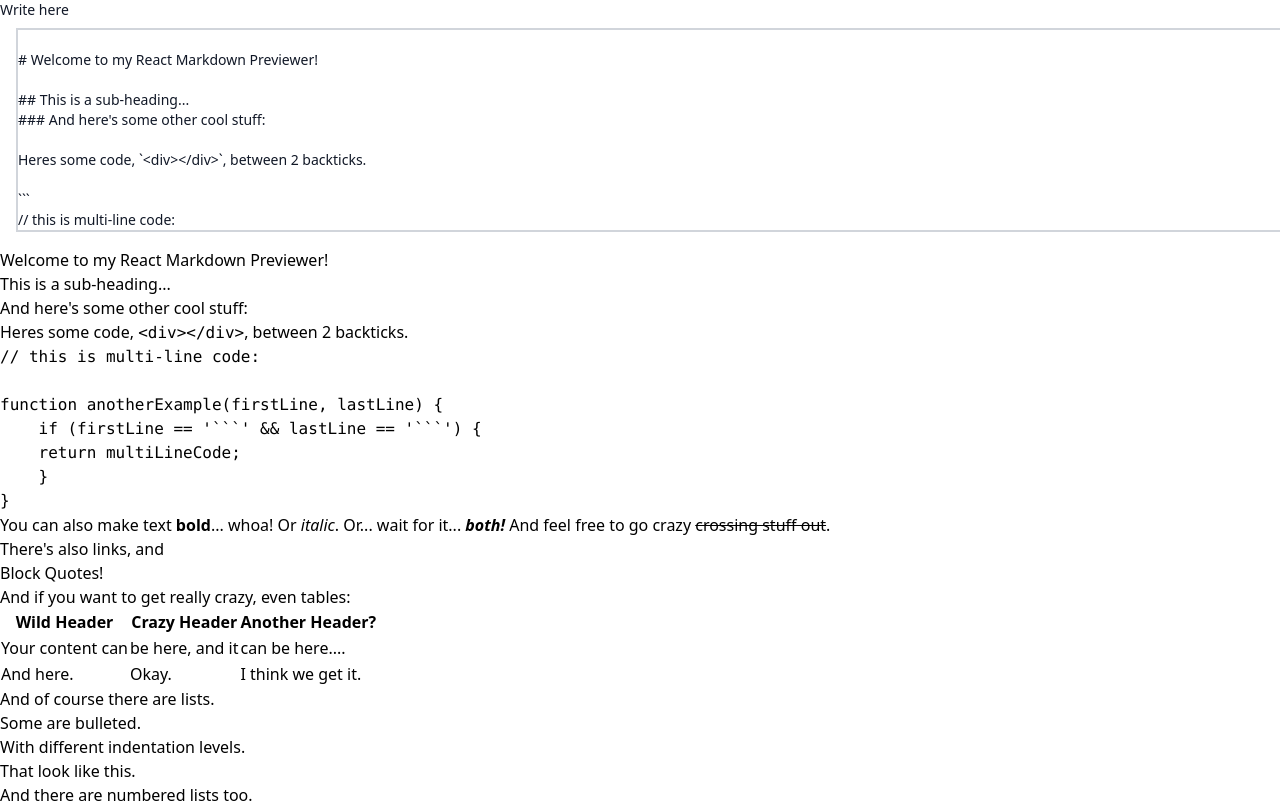
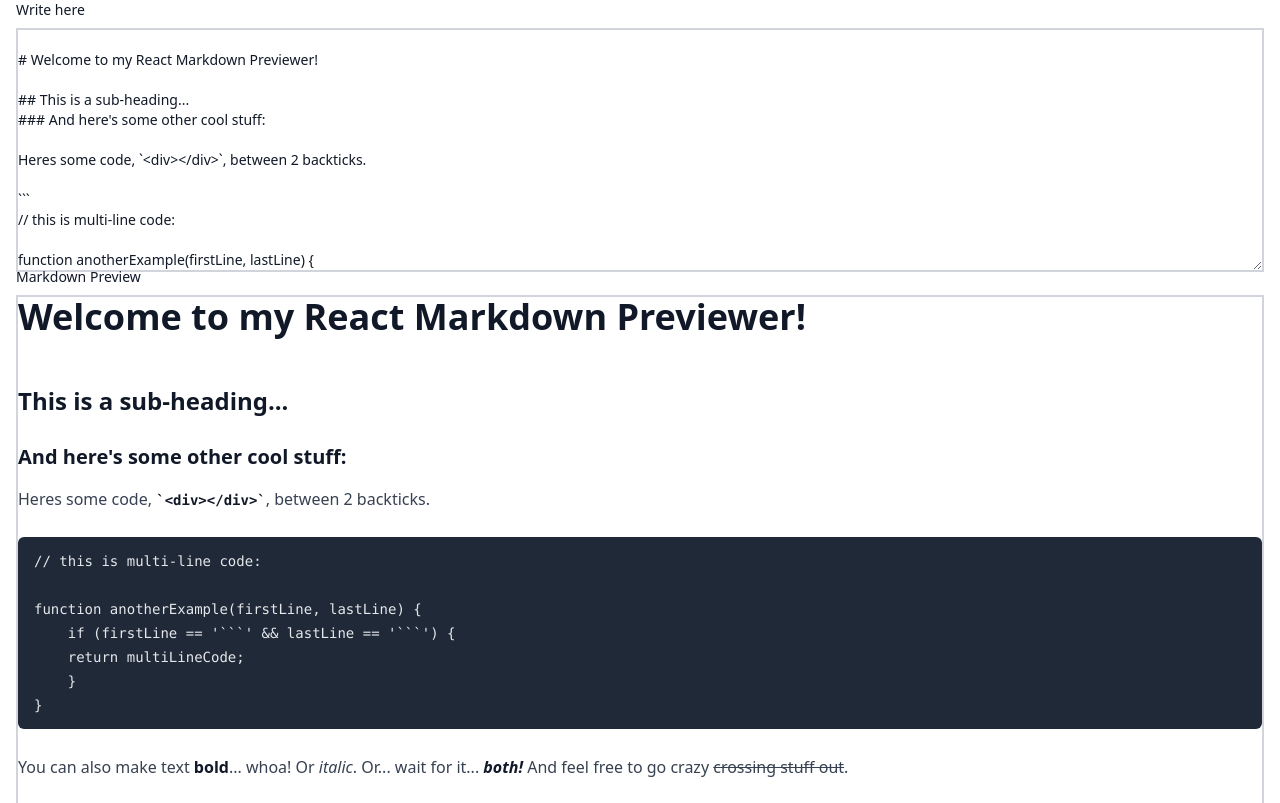
Before and after one commit to wotjd0860/freeCodeCampProjects, a React (Create React App) app: page /markdownpreviewer in a window 1280 px wide. Shown: the top 803 px of the page. Built offline with nearby package versions, Linux system fonts and the light colour scheme.

Commit message:
2024-04-11 commit(2)

```diff
--- a/package.json
+++ b/package.json
@@ -46,6 +46,7 @@
     ]
   },
   "devDependencies": {
+    "@tailwindcss/typography": "^0.5.12",
     "gh-pages": "^6.1.1",
     "tailwindcss": "^3.4.3"
   }
--- a/src/components/markdownPreviewer.js
+++ b/src/components/markdownPreviewer.js
@@ -65,11 +65,15 @@
     }
 
     return(
-        <div>
-            <label htmlFor="editor" className="block mb-2 text-sm font-medium text-gray-900">Write here</label>
-            <textarea id="editor" onChange={handleChange} value={text} rows="10" className="block w-full mx-4 mb-4 text-sm font-medium text-gray-900 border-double border-2 border-gray-300" placeholder="Write your text here..."></textarea>
-            <div>
-                <ReactMarkdown id="preview" remarkPlugins={remarkGfm} children={preText}></ReactMarkdown>
+        <div className="size-full">
+            <div className="mx-4 h-1/3">
+                <label htmlFor="editor" className="block mb-2 text-sm font-medium text-gray-900">Write here</label>
+                <textarea id="editor" onChange={handleChange} value={text} rows="12" className="block w-full text-sm font-medium text-gray-900 border-double border-2 border-gray-300" placeholder="Write your text here..."></textarea>
+            </div>
+
+            <label htmlFor="preview" className="block mb-2 mx-4 text-sm font-medium text-gray-900">Markdown Preview</label>
+            <div className="mx-4 h-2/3 overflow-auto">
+                <ReactMarkdown id="preview" remarkPlugins={remarkGfm} children={preText} className="prose w-full border border-2 border-gray-300"></ReactMarkdown>
             </div>
         </div>
     );
--- a/src/index.css
+++ b/src/index.css
@@ -4,4 +4,5 @@
 
 html, body, #root {
     height: 100%;
+    margin: 0;
 }
--- a/tailwind.config.js
+++ b/tailwind.config.js
@@ -4,7 +4,17 @@
     "./src/**/*.{js,jsx,ts,tsx}",
   ],
   theme: {
-    extend: {},
+    extend: {
+      typography: (theme) => ({
+        DEFAULT: {
+          css: {
+            maxWidth: "100%",
+          },
+        },
+      })
+    },
   },
-  plugins: [],
+  plugins: [
+    require('@tailwindcss/typography')
+  ],
 }
```
Also changed, not shown: 2 other files (tests, documents, lock files or other folders).
